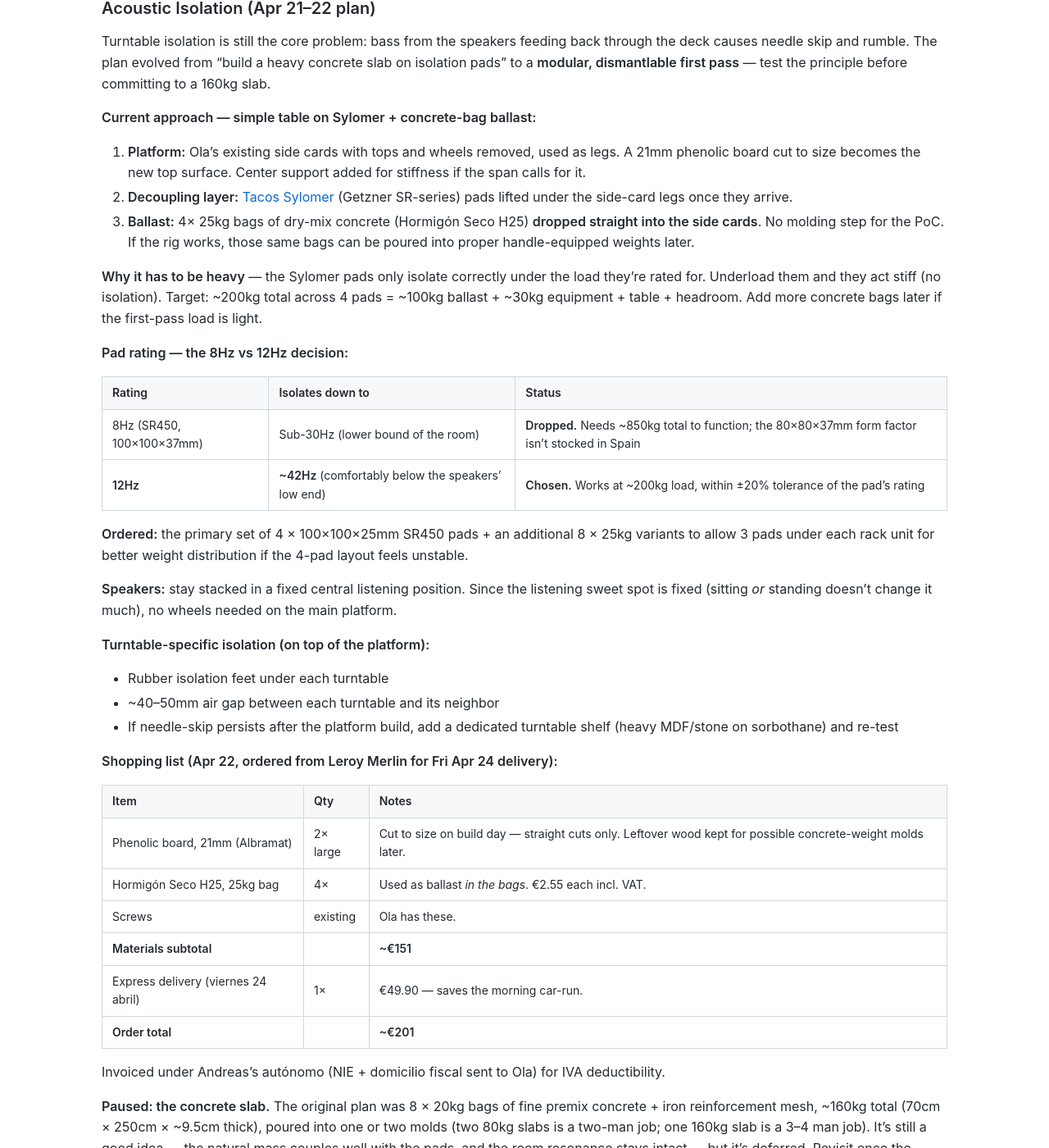
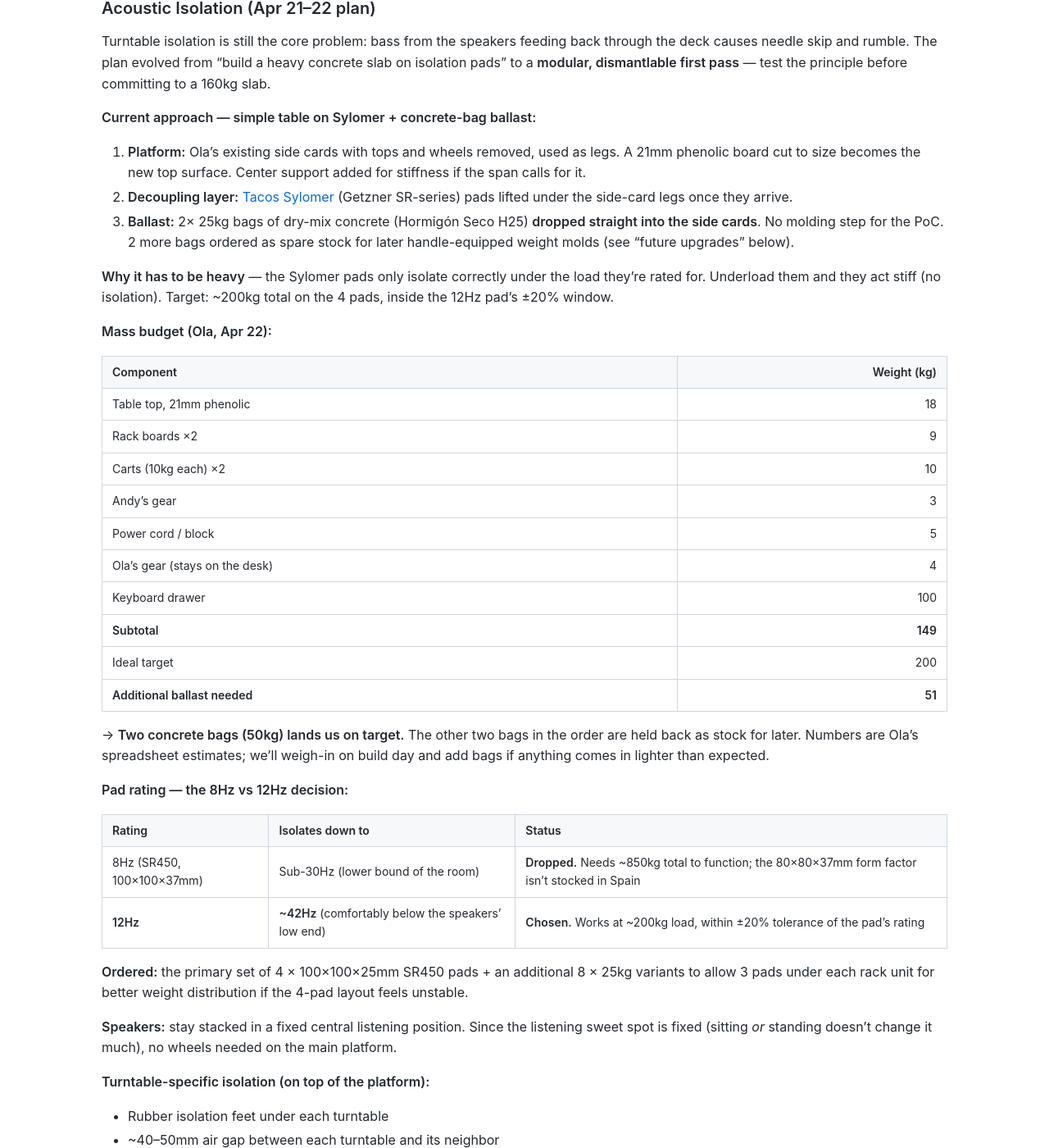
Before and after one commit to chaosisnotrandomitisrhythmic/paradise_garage, a Jekyll site: the page built from desk.md, in a window 1280 px wide and 1400 px high, scrolled down 2823 px. Shown: the whole window at 82% size. Built offline with Jekyll 4.4.1, drawn with Linux system fonts in a browser that asks for light colours; some of the changed text lies outside the part shown.

Commit message:
Order placed: 2-bag ballast (mass budget), delivery only (boards too big for car) (#9)
- Ola's Apr 22 mass budget: 149kg already on the desk, only ~51kg ballast needed
- Active ballast: 2x 25kg Hormigon Seco H25 bags (50kg). 2 more bags kept as spare stock
- Car pickup ruled out (2.5x1.2m boards don't fit)
- Leroy Merlin order placed on Andreas's account ~16:16 Apr 22, paid with saved card, invoiced to autonomo
- Added desk-height caveat (a couple cm lower than original target, adjustable later)
- Added future-upgrades note: mold handle-equipped concrete weights from leftover wood + spare bags

Co-authored-by: Andreas Daiminger <chaosisnotrandomitisrhythmic@users.noreply.github.com>

```diff
--- a/desk.md
+++ b/desk.md
@@ -102,9 +102,26 @@
 
 1. **Platform:** Ola's existing side cards with tops and wheels removed, used as legs. A 21mm phenolic board cut to size becomes the new top surface. Center support added for stiffness if the span calls for it.
 2. **Decoupling layer:** [Tacos Sylomer](https://rodavigo.net/es/p/taco-sylomer-tipo-sr450-formato-100x100x37-mm-carga-maxima-350-kg-frecuencia-propia-8-hz-pvp-por-taco-ref-amc-707348/816707348) (Getzner SR-series) pads lifted under the side-card legs once they arrive.
-3. **Ballast:** 4× 25kg bags of dry-mix concrete (Hormigón Seco H25) **dropped straight into the side cards**. No molding step for the PoC. If the rig works, those same bags can be poured into proper handle-equipped weights later.
+3. **Ballast:** 2× 25kg bags of dry-mix concrete (Hormigón Seco H25) **dropped straight into the side cards**. No molding step for the PoC. 2 more bags ordered as spare stock for later handle-equipped weight molds (see "future upgrades" below).
 
-**Why it has to be heavy** — the Sylomer pads only isolate correctly under the load they're rated for. Underload them and they act stiff (no isolation). Target: ~200kg total across 4 pads = ~100kg ballast + ~30kg equipment + table + headroom. Add more concrete bags later if the first-pass load is light.
+**Why it has to be heavy** — the Sylomer pads only isolate correctly under the load they're rated for. Underload them and they act stiff (no isolation). Target: ~200kg total on the 4 pads, inside the 12Hz pad's ±20% window.
+
+**Mass budget (Ola, Apr 22):**
+
+| Component | Weight (kg) |
+|-----------|------------:|
+| Table top, 21mm phenolic | 18 |
+| Rack boards ×2 | 9 |
+| Carts (10kg each) ×2 | 10 |
+| Andy's gear | 3 |
+| Power cord / block | 5 |
+| Ola's gear (stays on the desk) | 4 |
+| Keyboard drawer | 100 |
+| **Subtotal** | **149** |
+| Ideal target | 200 |
+| **Additional ballast needed** | **51** |
+
+→ **Two concrete bags (50kg) lands us on target.** The other two bags in the order are held back as stock for later. Numbers are Ola's spreadsheet estimates; we'll weigh-in on build day and add bags if anything comes in lighter than expected.
 
 **Pad rating — the 8Hz vs 12Hz decision:**
 
@@ -123,22 +140,29 @@
 - ~40–50mm air gap between each turntable and its neighbor
 - If needle-skip persists after the platform build, add a dedicated turntable shelf (heavy MDF/stone on sorbothane) and re-test
 
-**Shopping list (Apr 22, ordered from Leroy Merlin for Fri Apr 24 delivery):**
+**Order (Leroy Merlin, placed Apr 22 ~16:16, delivery Fri Apr 24):**
 
 | Item | Qty | Notes |
 |------|-----|-------|
-| Phenolic board, 21mm (Albramat) | 2× large | Cut to size on build day — straight cuts only. Leftover wood kept for possible concrete-weight molds later. |
-| Hormigón Seco H25, 25kg bag | 4× | Used as ballast *in the bags*. €2.55 each incl. VAT. |
+| Phenolic board, 21mm (Albramat), ~2.5×1.2m | 2 | Cut to size on build day — straight cuts only. Leftover wood kept for later concrete-weight molds. |
+| Hormigón Seco H25, 25kg bag | 4 | 2 as active ballast + 2 as spare stock. €2.55 each incl. VAT. |
 | Screws | existing | Ola has these. |
 | **Materials subtotal** | | **~€151** |
-| Express delivery (viernes 24 abril) | 1× | €49.90 — saves the morning car-run. |
+| Express delivery (viernes 24 abril) | 1 | €49.90 — the boards (2.5×1.2m) don't fit in a car, so pickup was ruled out. |
 | **Order total** | | **~€201** |
 
-Invoiced under Andreas's autónomo (NIE + domicilio fiscal sent to Ola) for IVA deductibility.
+Placed on Andreas's Leroy Merlin account (credentials shared via 1Password), invoiced under Andreas's autónomo (NIE Y2266100Q, domicilio fiscal Calle la Esperanza 10 3D 28012 Madrid) for IVA deductibility. Paid with Andreas's saved card (designated via 1Password share).
 
 **Paused: the concrete slab.** The original plan was 8 × 20kg bags of fine premix concrete + iron reinforcement mesh, ~160kg total (70cm × 250cm × ~9.5cm thick), poured into one or two molds (two 80kg slabs is a two-man job; one 160kg slab is a 3–4 man job). It's still a good idea — the natural mass couples well with the pads, and the room resonance stays intact — but it's deferred. Revisit once the modular rig is running and we know what's missing.
 
 **Alternative speaker-only isolation — noted, not chosen.** Putting 20kg weights on Sylomer pads *under the speaker stands* would isolate the speakers from the floor directly. We're not doing this because it breaks the room-coupling that gives the low end its natural character — but it's a fallback if the platform approach under-delivers.
+
+**Desk height trade-off.** With the side cards fixing the base height, the desk ends up **a couple of cm lower than Andreas's original target**. Adjustable later (taller feet / raised surface / re-stack) — not a PoC blocker.
+
+**Future upgrades (if the PoC works):**
+
+- **Mold handle-equipped concrete weights** from leftover phenolic wood + the spare concrete bags. Ola's plan: square blocks with a handle each, portable enough to also slide under the speaker stands as an alternative isolation test. Starts to look intentionally industrial.
+- **Extra Sylomer pads** if the 4-pad layout feels unstable — Ola ordered 8 × 25kg variants alongside the primary set so we can go to 3 pads under each rack unit without re-ordering.
 
 ### Ergonomics
 
@@ -195,17 +219,19 @@
 
 - **Apr 21:** concrete slab paused (too much work for an unvalidated design). Modular Sylomer platform chosen for the PoC. Sylomer pads ordered — 12Hz rating (not 8Hz), isolation down to 42Hz at realistic ~200kg load.
 - **Apr 22 morning:** Andreas + Ola aligned on gym weights as ballast. Call scheduled for Thursday.
-- **Apr 22 afternoon:** build plan simplified again. Use Ola's existing side cards as legs (tops + wheels off), add a 21mm phenolic top cut to size, drop concrete bags directly into the side cards as ballast (no molding). Leroy Merlin order placed for Fri Apr 24 express delivery: 2× phenolic boards + 4× 25kg Hormigón Seco H25 bags, ~€201 all in. Invoice under Andreas's autónomo.
+- **Apr 22 afternoon:** build plan simplified again. Use Ola's existing side cards as legs (tops + wheels off), add a 21mm phenolic top cut to size, drop concrete bags directly into the side cards as ballast (no molding). Ola's mass budget arrived at **149kg already on the table → only 2 bags of ballast needed** to hit the 200kg target. Car pickup ruled out (boards are 2.5×1.2m, won't fit). Leroy Merlin order placed on Andreas's account (~16:16) for Fri Apr 24 express delivery: 2× phenolic boards + 4× concrete bags (2 active, 2 spare), ~€201 all in. Invoice under Andreas's autónomo (NIE Y2266100Q), paid with Andreas's saved card.
 - **Friday Apr 24:** build day. Ola in the studio in the morning; Andreas joins in the afternoon. Sylomer pads may or may not arrive — if not, build the table and lift it onto the pads when they land.
 
 ### Next Steps
 
 - [x] ~~Thursday Apr 23 afternoon: call to finalize table design~~ — superseded by Apr 22 afternoon sign-off
-- [x] ~~Acquire gym weights~~ — replaced by 4× 25kg Hormigón Seco H25 bags as in-place ballast
-- [x] Leroy Merlin order placed for Fri Apr 24 delivery (2× phenolic boards + 4× concrete bags, ~€201)
-- [ ] **Friday Apr 24:** build the modular platform (Ola: morning in studio; Andreas: studio afternoon)
-- [ ] Verify Sylomer load window once rig is assembled; order extra pads if layout shifts to 3-per-rack-unit
-- [ ] Decide whether to use leftover phenolic wood to mold handle-equipped concrete weights (upgrade from bags-in-side-cards)
+- [x] ~~Acquire gym weights~~ — replaced by 25kg Hormigón Seco H25 bags as in-place ballast
+- [x] ~~Car pickup of boards~~ — ruled out (2.5×1.2m doesn't fit in a hatchback)
+- [x] Leroy Merlin order placed on Andreas's account, paid, invoiced to autónomo
+- [ ] **Friday Apr 24:** build day — Ola in studio morning, Andreas afternoon; materials delivered same day
+- [ ] Weigh the rig on build day and add more bags if the 2-bag ballast comes in under the 200kg target
+- [ ] Verify Sylomer load window once rig is assembled; extra 8×25kg variants on standby for 3-per-rack-unit layout
+- [ ] After PoC validates: mold handle-equipped concrete weights from leftover phenolic + spare bags
 - [ ] Ola reviews new layout against Apr 18 drawings — does the shorter desk or the "same width, more breathing room" version win?
 - [ ] Decide Kaossilator placement: flat next to mixer vs. front-shelf cut-out
 - [ ] Verify Kaossilator Pro+ dimensions against Korg spec sheet (value in the table above is from memory, confirm before final cut)
```
Also changed, not shown: index.md (+6 -5 lines).
